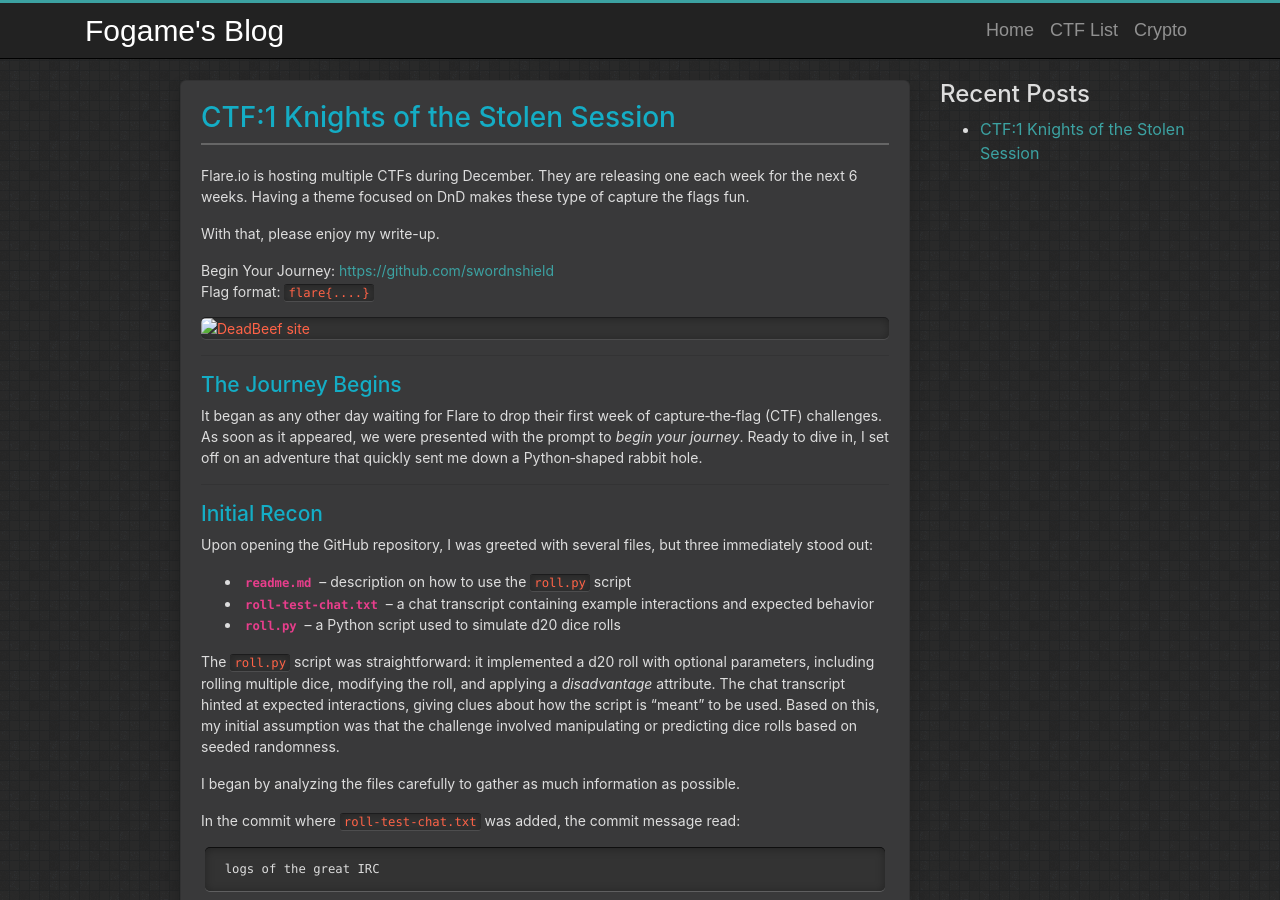
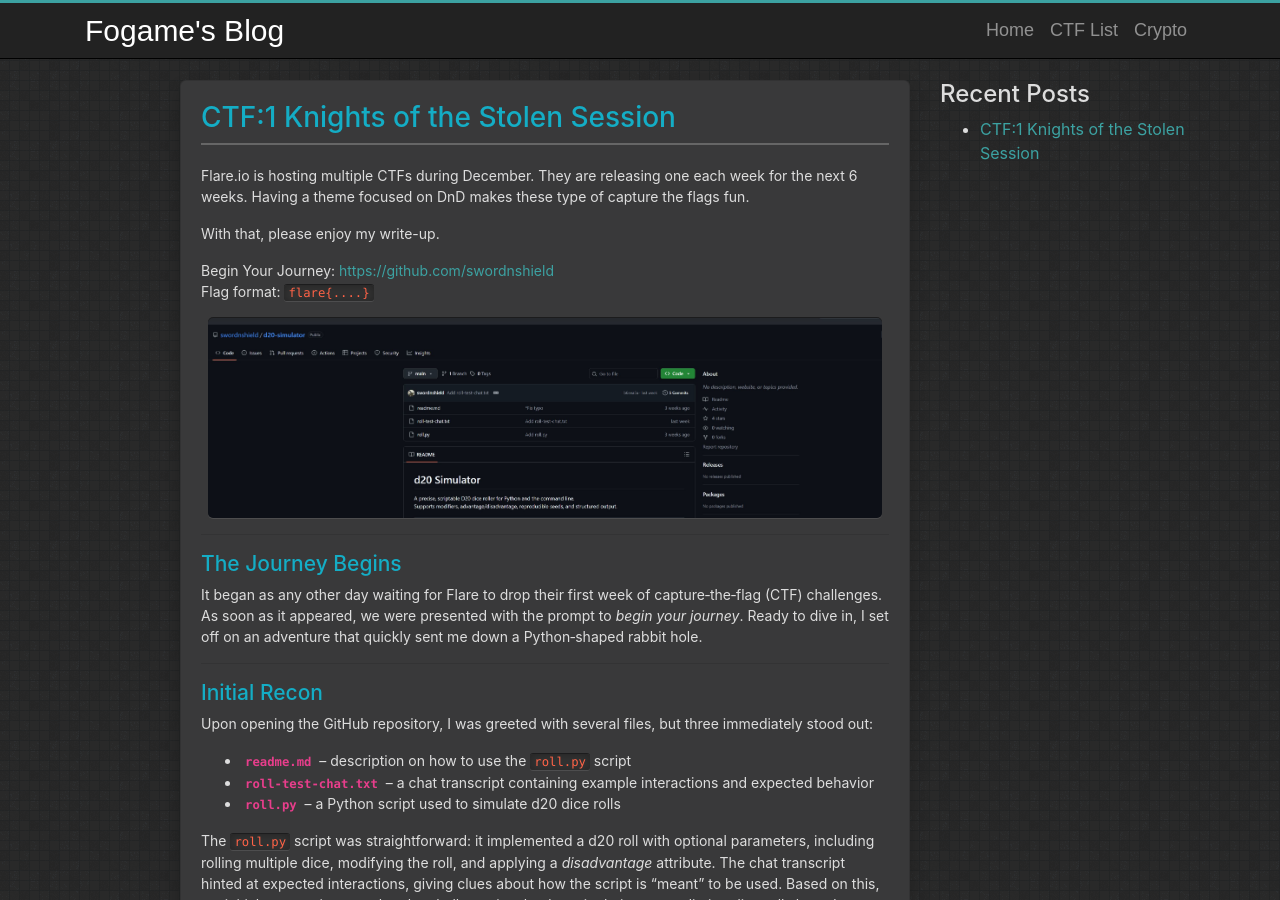
Before and after one commit to fogame234/fogamectf, a Jekyll site: the page built from _posts/2025-11-25-knights-of-the-stolen-session.md, in a window 1280 px wide and 900 px high. Built offline with Jekyll 4.4.1, drawn with Linux system fonts in a browser that asks for light colours.

Commit message:
Corrected img links

```diff
--- a/_posts/2025-11-25-knights-of-the-stolen-session.md
+++ b/_posts/2025-11-25-knights-of-the-stolen-session.md
@@ -18,7 +18,7 @@
 Begin Your Journey: <https://github.com/swordnshield>
 Flag format: `flare{....}`
 
-<img src="/.../assets/images/overview_github.jpg" alt="DeadBeef site" class="responsive-img">
+<img src="/assets/images/overview_github.jpg" alt="github site" class="responsive-img">
 
 ---
 
@@ -132,7 +132,7 @@
 > git log
 > git log -p
 
-<img src="/.../assets/images/gitlog.jpg" alt="Git Log" class="responsive-img">
+<img src="/assets/images/gitlog.jpg" alt="Git Log" class="responsive-img">
 
 There was a commit by a user whose domain was an actual site.
 
@@ -147,7 +147,7 @@
 
 Routing to the site that was listed as disallowed, it presented another page that only had an image of a d20 and a quote stating that "A picture is worth 1,000 words."
 
-<img src="/.../assets/images/deadbeef.jpg" alt="DeadBeef site" class="medium-responsive-img">
+<img src="/assets/images/deadbeef.jpg" alt="DeadBeef site" class="medium-responsive-img">
 
 Remembering that the original github repository also starred a ExifTool repo, I ran ExifTool on the d20 image which revealed the flag under the attribute **User Comment**
 
--- a/index.html
+++ b/index.html
@@ -5,6 +5,7 @@
 <div class="page-content wc-container">
     <div class="post">
         <h1 class="heading-color">Capture the flag challenges</h1>
+        <h3>Click on the CTF name to see all completed challenges. </h3>
 
         {% assign currentctf = '' %}  <!-- Initialize the ctf variable -->
 
```
